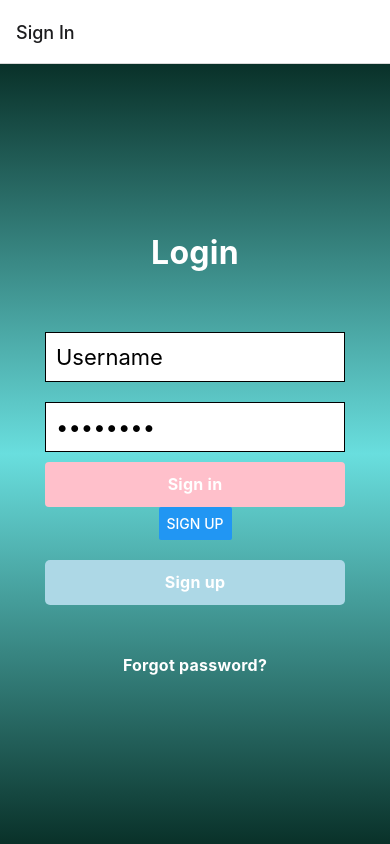
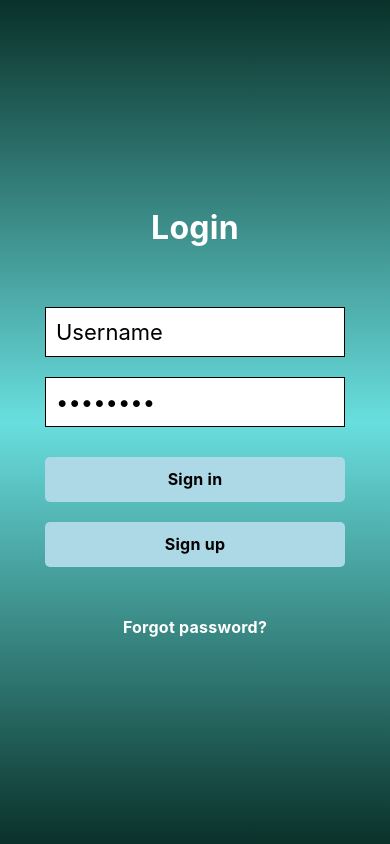
Before and after one commit to MissPixxie/Furbook, a React Native app: screen / in a window 390 px wide. Built offline with nearby package versions, Linux system fonts and the light colour scheme.

Commit message:
fixed buttons and added profile screen with custom header

```diff
--- a/App.js
+++ b/App.js
@@ -1,22 +1,26 @@
 import { StatusBar } from 'expo-status-bar';
 import React from 'react';
-import { StyleSheet, Text, View, SafeAreaView } from 'react-native';
-import SignIn from './src/screens/SingIn';
+import { StyleSheet, Text, View, SafeAreaView, Button } from 'react-native';
 import {NavigationContainer} from '@react-navigation/native';
 import {createNativeStackNavigator} from '@react-navigation/native-stack';
+import { getHeaderTitle } from '@react-navigation/elements';
 import SignUp from './src/screens/SignUp';
+import SignIn from './src/screens/SingIn';
+import Profile from './src/screens/Profile';
+import Header from './src/screens/components/Header';
+
 
 
 export default function App() {
 
   return (
-    <NavigationContainer>
-      <Stack.Navigator>
-        <Stack.Screen name="Sign In" component={SignIn} />
-        <Stack.Screen name="Sign Up" component={SignUp} />
-      </Stack.Navigator>
-    </NavigationContainer>
-
+      <NavigationContainer>
+        <Stack.Navigator>
+          <Stack.Screen name="Sign in" component={SignIn} options={{headerShown: false}} />
+          <Stack.Screen name="Sign up" component={SignUp} options={{title: 'Back'}}/>
+          <Stack.Screen name="Profile" component={Profile} options={{ headerTitle: () => <Header /> }} />
+        </Stack.Navigator>
+      </NavigationContainer>
   );
 }
 
--- a/babel.config.js
+++ b/babel.config.js
@@ -1,6 +1,9 @@
 module.exports = function(api) {
   api.cache(true);
   return {
-    presets: ['babel-preset-expo']
+    presets: ['babel-preset-expo'],
+    plugins: [
+      'react-native-reanimated/plugin'
+    ]
   };
 };
--- /dev/null
+++ b/src/screens/Profile.js
@@ -0,0 +1,24 @@
+import React from "react";
+import { View, Text, StyleSheet, Pressable, Alert, SafeAreaView, TextInput, Button } from "react-native";
+import { LinearGradient } from 'expo-linear-gradient';
+
+export default function Profile({navigation}) {
+
+    return (
+            <LinearGradient
+              colors={['#093129', '#69DEDE', '#093129']}
+              style={styles.container}>
+                <SafeAreaView style={styles.container}>
+                    <Text>Profil</Text>
+                </SafeAreaView>
+            </LinearGradient>
+    );
+  }
+
+  const styles = StyleSheet.create({
+    container: {
+      flex: 1,
+      justifyContent: 'center',
+      alignItems: 'center',
+    },
+  });
--- a/src/screens/SignUp.js
+++ b/src/screens/SignUp.js
@@ -14,10 +14,8 @@ export default function SignUp({navigation}) {
   const [matchpassword, SetMatchPassword] = React.useState('MatchPassword');
 
   return (
-    <LinearGradient
-    colors={['#093129', '#69DEDE', '#093129']}
-    style={styles.container}>
-      <Text>{this.navigation}</Text>
+    <LinearGradient colors={['#093129', '#69DEDE', '#093129']} style={styles.container}>
+      <SafeAreaView style={styles.container}>
             <TextInput
                 style={styles.input}
                 SetText={SetName}
@@ -37,7 +35,7 @@ export default function SignUp({navigation}) {
                 style={styles.input}
                 SetText={SetNumber}
                 value={number}
-            placeholder="useless placeholder"
+                placeholder="Phone number"
                 keyboardType="numeric"
             />
             <TextInput
@@ -53,6 +51,8 @@ export default function SignUp({navigation}) {
                 value={matchpassword}
             />
             <Buttons title="Sign up"/>
+      </SafeAreaView>
+
     </LinearGradient>
   );
 };
--- a/src/screens/SingIn.js
+++ b/src/screens/SingIn.js
@@ -12,7 +12,7 @@ export default function SignIn({navigation}) {
             <LinearGradient
               colors={['#093129', '#69DEDE', '#093129']}
               style={styles.container}>
-
+                <SafeAreaView style={styles.container}>
                     <Text style={styles.title}>Login</Text>
 
                         <TextInput
@@ -26,17 +26,23 @@ export default function SignIn({navigation}) {
                           onChangeText={setPassword}
                           value={password}
                         />
-                  <Buttons title="Sign in"/>
+                        {/*<Buttons title="Sign in"/>*/}
 
-                  <Button style={styles.button} title="Sign up" onPress={ () => navigation.navigate('Sign Up')} />
+                        <Pressable onPress={() => navigation.navigate('Profile')}>
+                            <Text style={styles.SignInButton}>Sign in</Text>
+                        </Pressable>
 
                         <Pressable onPress={() => navigation.navigate('Sign up')}>
-                      <Text style={styles.SignUp}>Sign up</Text>
+                            <Text style={styles.SignUpButton}>Sign up</Text>
                         </Pressable>
 
+
+
+
                         <Pressable onPress={() => Alert.alert('Glömt lösenord')}>
-                  <Text style={styles.text}>Forgot password?</Text>
+                        <Text style={styles.forgotPasswordButton}>Forgot password?</Text>
                         </Pressable>
+                </SafeAreaView>
             </LinearGradient>
     );
   }
@@ -63,14 +69,14 @@ export default function SignIn({navigation}) {
       color: 'white',
       marginBottom: 50,
     },
-    text: {
+    forgotPasswordButton: {
       fontSize: 16,
       fontWeight: 'bold',
       letterSpacing: 0.25,
       color: 'white',
       marginTop: 50,
     },
-    SignUp: {
+    SignUpButton: {
       backgroundColor: 'lightblue',
       width: 300,
       textAlign: 'center',
@@ -82,7 +88,22 @@ export default function SignIn({navigation}) {
       lineHeight: 21,
       fontWeight: 'bold',
       letterSpacing: 0.25,
-      color: 'white',
+      color: 'black',
+      marginTop: 20,
+    },
+    SignInButton: {
+      backgroundColor: 'lightblue',
+      width: 300,
+      textAlign: 'center',
+      paddingVertical: 12,
+      paddingHorizontal: 32,
+      borderRadius: 5,
+      elevation: 3,
+      fontSize: 16,
+      lineHeight: 21,
+      fontWeight: 'bold',
+      letterSpacing: 0.25,
+      color: 'black',
       marginTop: 20,
     },
     button: {
--- /dev/null
+++ b/src/screens/components/Header.js
@@ -0,0 +1,32 @@
+import React from "react";
+import { SafeAreaView, View, Text, Pressable, StyleSheet } from "react-native";
+import { Ionicons } from '@expo/vector-icons';
+
+
+
+export default function Header() {
+
+    const openMenu = () => {
+
+    }
+
+    return (
+        <SafeAreaView style={styles.header}>
+            <Ionicons name="menu" size={40} color="black" onPress={openMenu} style={styles.icon}/>
+        </SafeAreaView>
+
+    );
+  }
+
+  const styles = StyleSheet.create({
+    header: {
+        width: '100%',
+        flexDirection: 'row',
+        justifyContent: 'space-around',
+    },
+    icon: {
+        position: 'absolute',
+        left: 280,
+        top: -18,
+    }
+  });
```
Also changed, not shown: package.json (+6 -3 lines), src/screens/Settings.js (added, +25 -0 lines), test.js (added, +8 -0 lines), 1 other file (tests, documents, lock files or other folders). Lines whose indentation alone changed are shown as unchanged.
